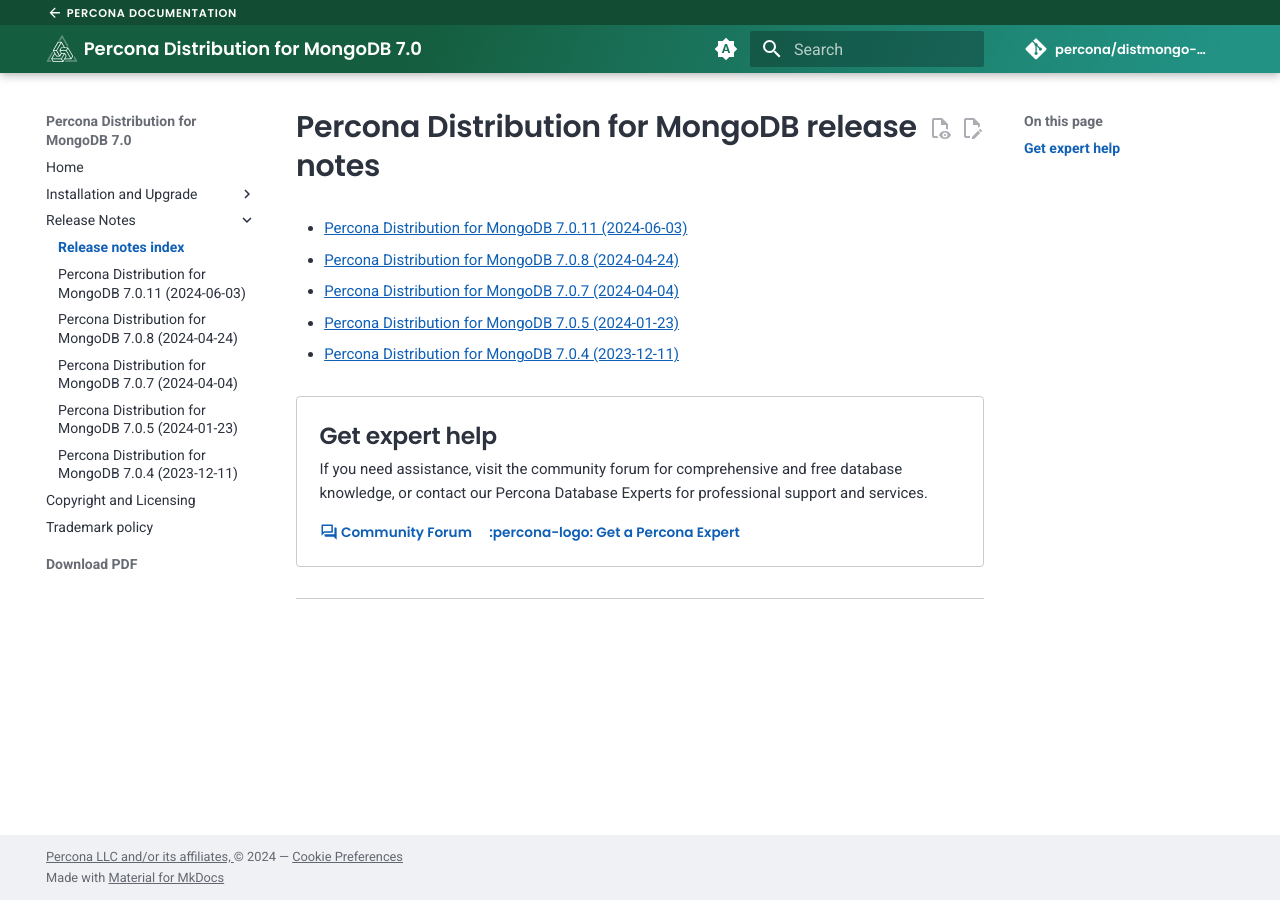
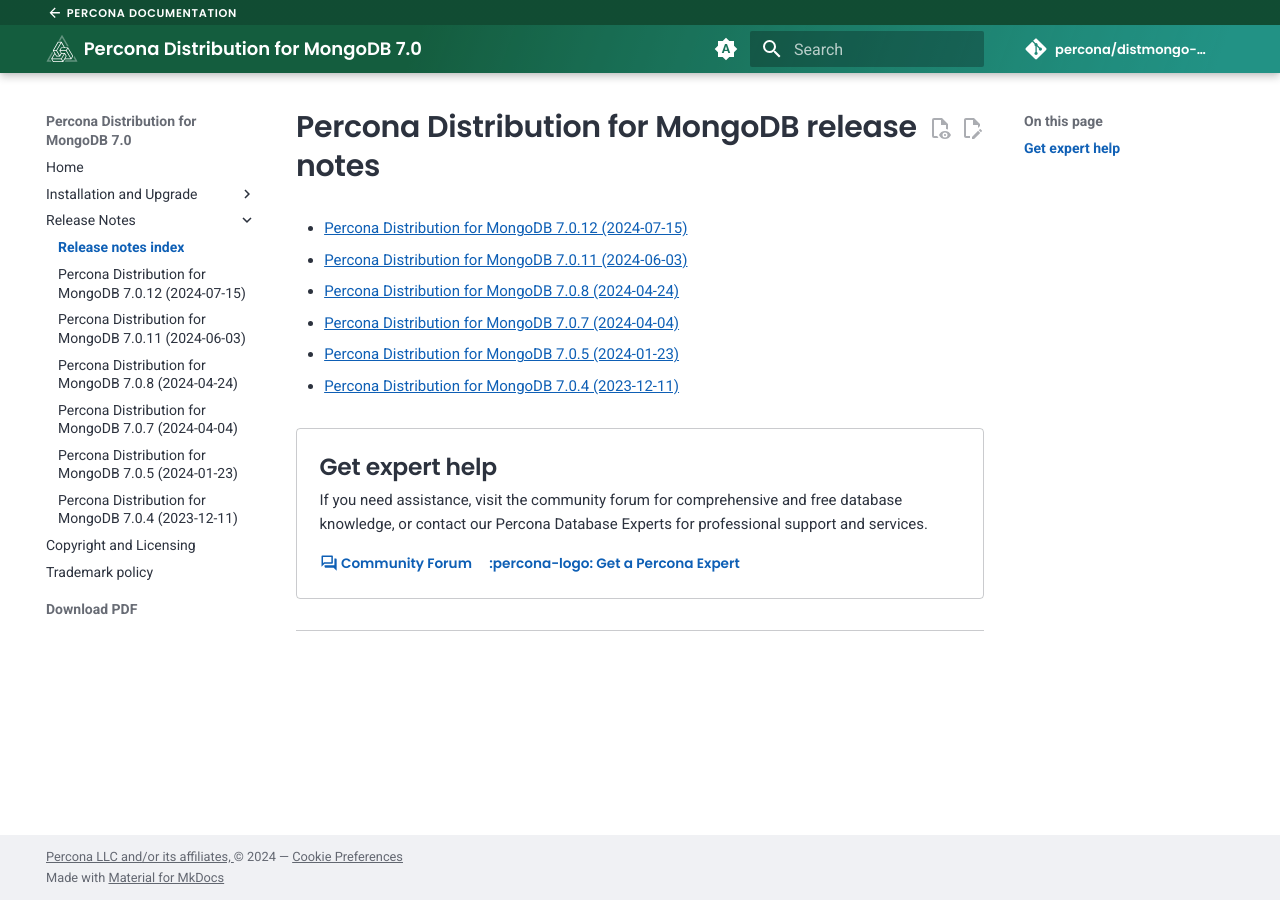
Before and after one commit to percona/distmongo-docs, an MkDocs documentation site: the page built from docs/release-notes.md, in a window 1280 px wide. Built offline with MkDocs 1.6.1 and Material for MkDocs 9.7.7, drawn with Linux system fonts in a browser that asks for light colours; nearby versions of some CDN libraries; comment, search, counter and statistics services are not loaded; the version menu is left out.

Commit message:
DISTMONGO-303 Release notes 7.0.12 new file:   docs/release-notes-v7.0.12.md 	modified:   docs/release-notes.md 	modified:   mkdocs-base.yml 	modified:   variables.yml

```diff
--- a/docs/release-notes.md
+++ b/docs/release-notes.md
@@ -1,4 +1,6 @@
 # Percona Distribution for MongoDB release notes
+
+* [Percona Distribution for MongoDB 7.0.12 (2024-07-15)](release-notes-v7.0.12.md)
 
 * [Percona Distribution for MongoDB 7.0.11 (2024-06-03)](release-notes-v7.0.11.md)
 
--- a/mkdocs-base.yml
+++ b/mkdocs-base.yml
@@ -135,7 +135,7 @@
   with-pdf: # https://github.com/orzih/mkdocs-with-pdf
           output_path: '_pdf/PerconaDistributionforMongoDB-7.0.pdf'
           cover_title: 'Distribution for MongoDB Documentation 7.0'
-          cover_subtitle: 7.0.11 (June 3, 2024)
+          cover_subtitle: 7.0.12 (July 15, 2024)
           author: 'Percona Technical Documentation Team'
           cover_logo: docs/_images/Percona_Logo_Color.png
           debug_html: false
@@ -162,6 +162,7 @@
       - minor-upgrade.md
   - Release Notes:
       - "Release notes index": "release-notes.md"
+      - release-notes-v7.0.12.md
       - release-notes-v7.0.11.md
       - release-notes-v7.0.8.md
       - release-notes-v7.0.7.md
--- a/variables.yml
+++ b/variables.yml
@@ -1,6 +1,6 @@
 # PDMDB Variables set for HTML output
 # See also mkdocs.yml plugins.with-pdf.cover_subtitle and output_path
 
-release: 'release-notes-v7.0.11'
+release: 'release-notes-v7.0.12'
 version: '7.0'
-tag: '7.0.11'
+tag: '7.0.12'
```
Also changed, not shown: docs/release-notes-v7.0.12.md (added, +29 -0 lines).
